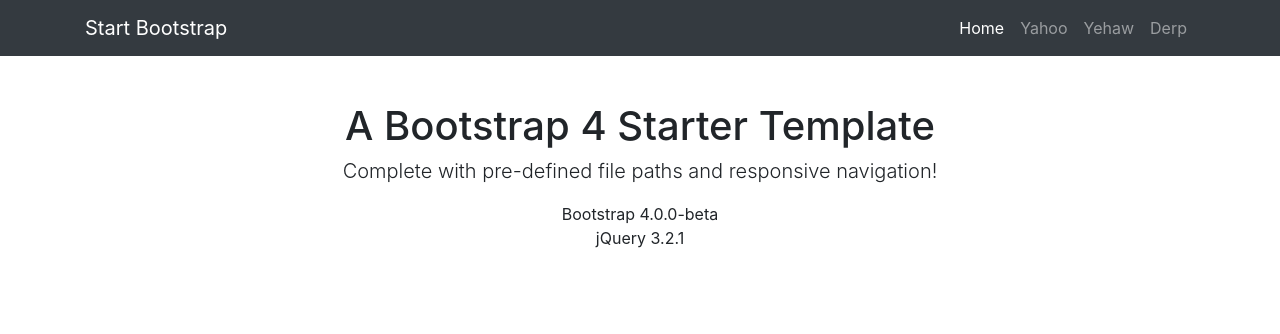
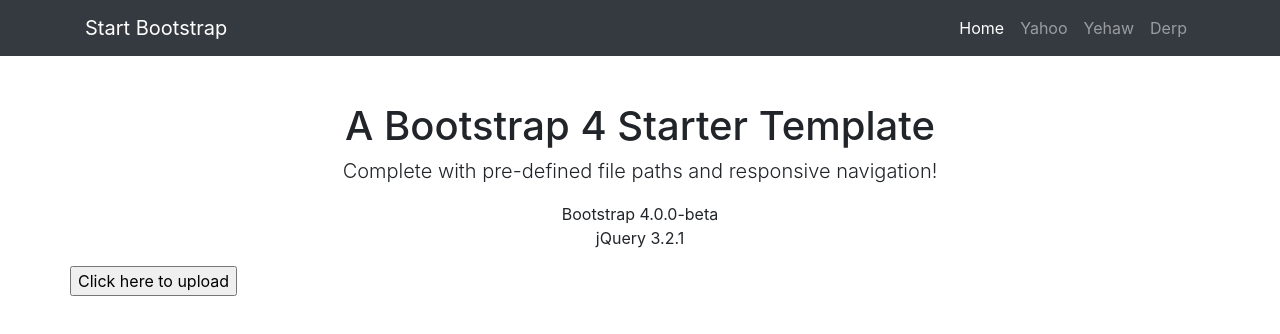
Before and after one commit to cmue/cmue.github.io, a website: page index.html in a window 1280 px wide. Drawn offline with Linux system fonts and the light colour scheme.

Commit message:
Update index.html

```diff
--- a/index.html
+++ b/index.html
@@ -69,6 +69,7 @@
             <li>jQuery 3.2.1</li>
           </ul>
         </div>
+        <input type="button" onclick="javascript:window.open('https://secure.vidyard.com/uploader_widgets/605kgbqQpFeyRwvmKOECmA', '_blank', 'width=750, height=500, resizable=yes, scrollbars=yes, menubar=yes')" value="Click here to upload" />
       </div>
     </div>
 
```
